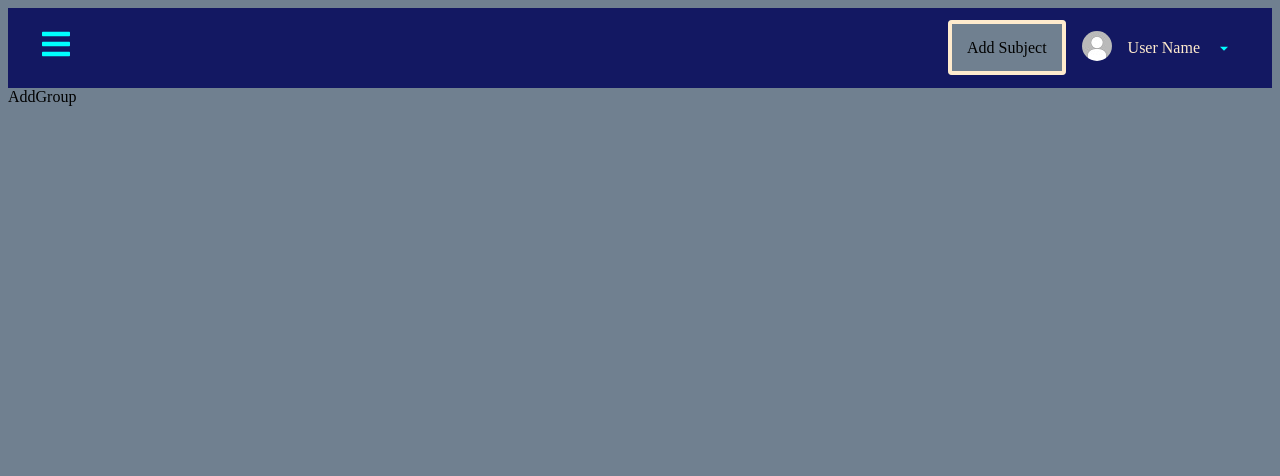
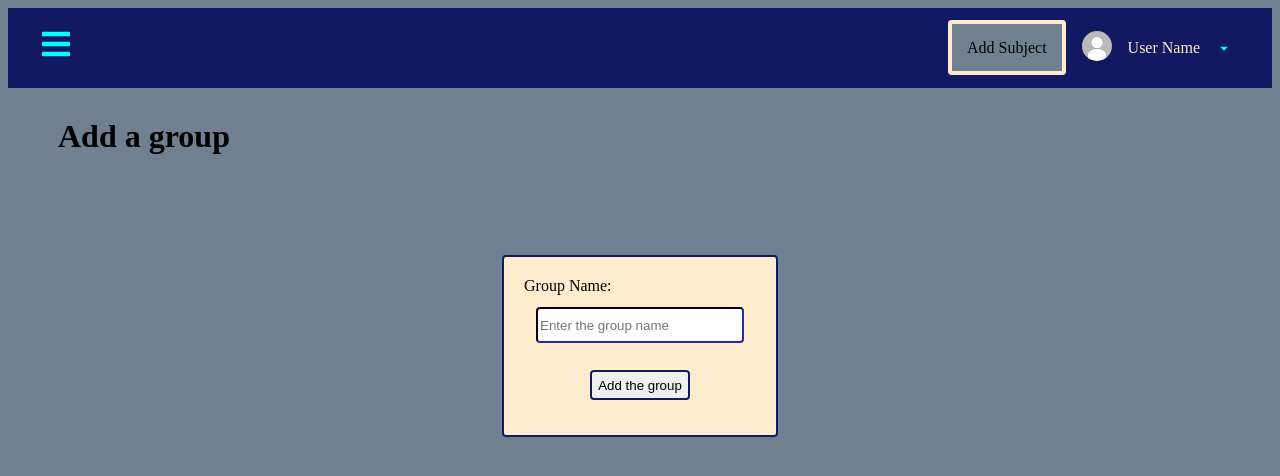
Before and after one commit to CalinFlorian7/proiect-tw, a React (Create React App) app: page /AddGroup in a window 1280 px wide. Shown: the top 476 px of the page. Built offline with nearby package versions, Linux system fonts and the light colour scheme; sample sign-in values are in the browser's storage.

Commit message:
group successfully inserted in db

```diff
--- a/src/pages/AddGroup.js
+++ b/src/pages/AddGroup.js
@@ -1,7 +1,112 @@
 import React from 'react'
+import { useState } from 'react'
 
 function AddGroup() {
-    return <div>AddGroup</div>
+    const [messageStatus, setMessageStatus] = useState('notTested')
+    const [message, setMessage] = useState('')
+    const [groupName, setGroupName] = useState('')
+    const insertGroup = async () => {
+        const response = await fetch(
+            'http://localhost:8080/api/groups/insertGroup',
+            {
+                method: 'POST',
+                headers: {
+                    authorization: `Bearer ${localStorage.getItem(
+                        'accessToken'
+                    )}`,
+                    'Content-Type': 'application/json',
+                },
+                body: JSON.stringify({
+                    group_name: groupName,
+                    user_id: localStorage.getItem('userId'),
+                }),
+            }
+        )
+        const data = await response.json()
+        if (response.status === 201) {
+            setMessageStatus('success')
+            setMessage(data.message)
+            console.log('data was successfully inserted')
+            const input = document.getElementById('groupName')
+            input.value = ''
+        } else if (response.status === 500) {
+            setMessageStatus('error')
+            setMessage(data.error)
+            console.log('data was not successfully inserted')
+        }
+    }
+    return (
+        <>
+            <div className="page-container">
+                <div className="add-subject-container">
+                    <h1>Add a group</h1>
+                    <form className="subject-form" action="#">
+                        <div className="main-form-container">
+                            <div className="form-container">
+                                {messageStatus === 'success' ? (
+                                    <div
+                                        className={
+                                            messageStatus === 'notTested'
+                                                ? 'message-container-none'
+                                                : 'message-container'
+                                        }
+                                    >
+                                        <span className="message-success">
+                                            {message}
+                                        </span>
+                                    </div>
+                                ) : (
+                                    <div
+                                        className={
+                                            messageStatus === 'notTested'
+                                                ? 'message-container-none'
+                                                : 'message-container'
+                                        }
+                                    >
+                                        <span className="message-error">
+                                            {message}
+                                        </span>
+                                    </div>
+                                )}
+                                <div className="input-container">
+                                    <label
+                                        className="subject-label"
+                                        htmlFor="subjectName"
+                                    >
+                                        Group Name:
+                                    </label>
+                                    <input
+                                        type="text"
+                                        id="groupName"
+                                        name="subjectName"
+                                        onChange={(e) =>
+                                            setGroupName(e.target.value)
+                                        }
+                                        placeholder="Enter the group name"
+                                    />
+                                </div>
+                                <button
+                                    type="submit"
+                                    onClick={(e) => {
+                                        e.preventDefault()
+                                        if (groupName !== '') insertGroup()
+                                        else {
+                                            setMessageStatus('error')
+                                            setMessage(
+                                                'Please fill in all the fields'
+                                            )
+                                        }
+                                    }}
+                                >
+                                    Add the group
+                                </button>
+                            </div>
+                        </div>
+                    </form>
+                </div>
+            </div>
+        </>
+    )
 }
 
 export default AddGroup
```
Also changed, not shown: 2 other files (tests, documents, lock files or other folders).
